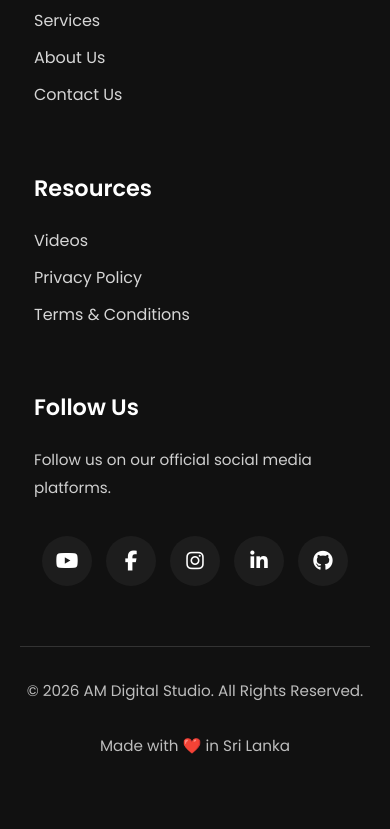
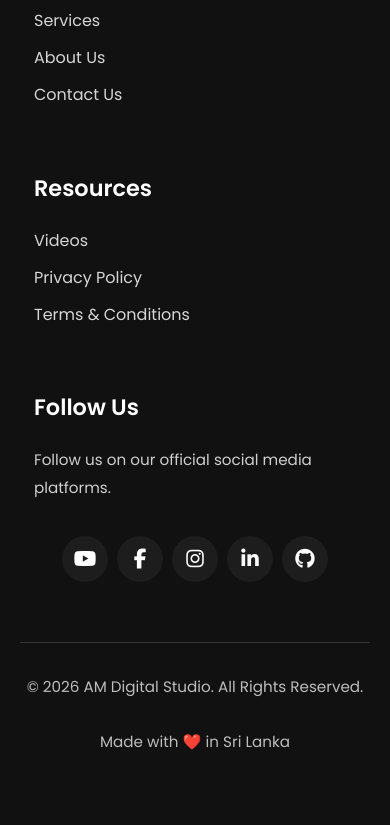
Before and after one commit to amdcreativestudio/AM-Digital-Studio, a plain HTML site: page index.html in a window 390 px wide. Shown: the part 4488-5317 px from the top of the page. Drawn offline with nearby package versions, Linux system fonts and the light colour scheme.

Commit message:
Update style.css

```diff
--- a/style.css
+++ b/style.css
@@ -2717,3 +2717,65 @@ footer hr{
 #openEmailPopup:active {
     transform: translateY(0);
 }
+/* =========================================
+   SOCIAL ICONS — SINGLE ROW
+========================================= */
+
+.social-icons {
+    display: flex;
+    flex-direction: row;
+    flex-wrap: nowrap;
+    align-items: center;
+    justify-content: center;
+
+    gap: 16px;
+
+    width: 100%;
+    max-width: 100%;
+
+    box-sizing: border-box;
+}
+
+
+.social-icons a {
+    width: 58px;
+    height: 58px;
+
+    min-width: 58px;
+    min-height: 58px;
+
+    flex: 0 0 58px;
+
+    display: flex;
+    align-items: center;
+    justify-content: center;
+
+    border-radius: 50%;
+
+    box-sizing: border-box;
+
+    text-decoration: none;
+}
+
+
+/* =========================================
+   MOBILE
+========================================= */
+
+@media (max-width: 600px) {
+
+    .social-icons {
+        gap: 9px;
+    }
+
+    .social-icons a {
+        width: 46px;
+        height: 46px;
+
+        min-width: 46px;
+        min-height: 46px;
+
+        flex: 0 0 46px;
+    }
+
+}
```
